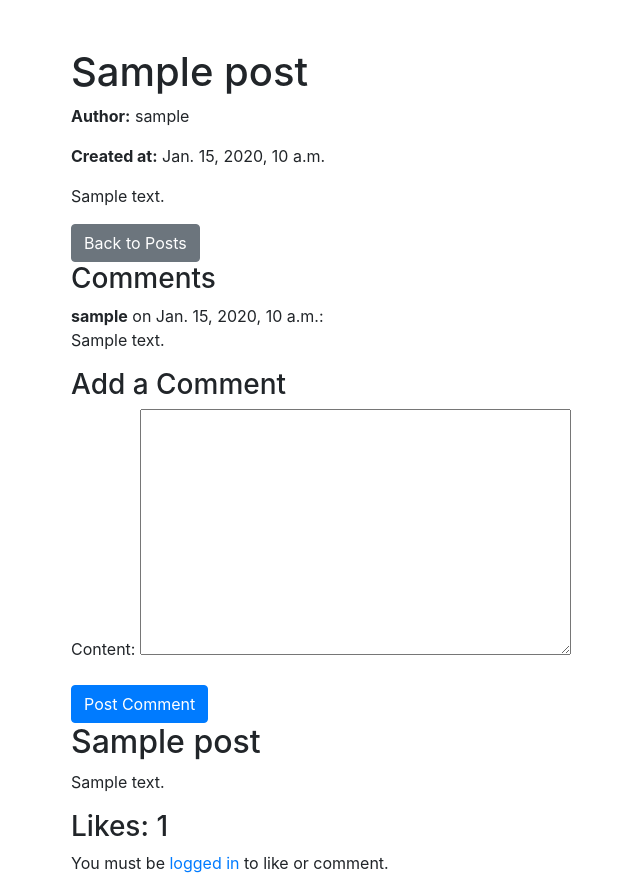
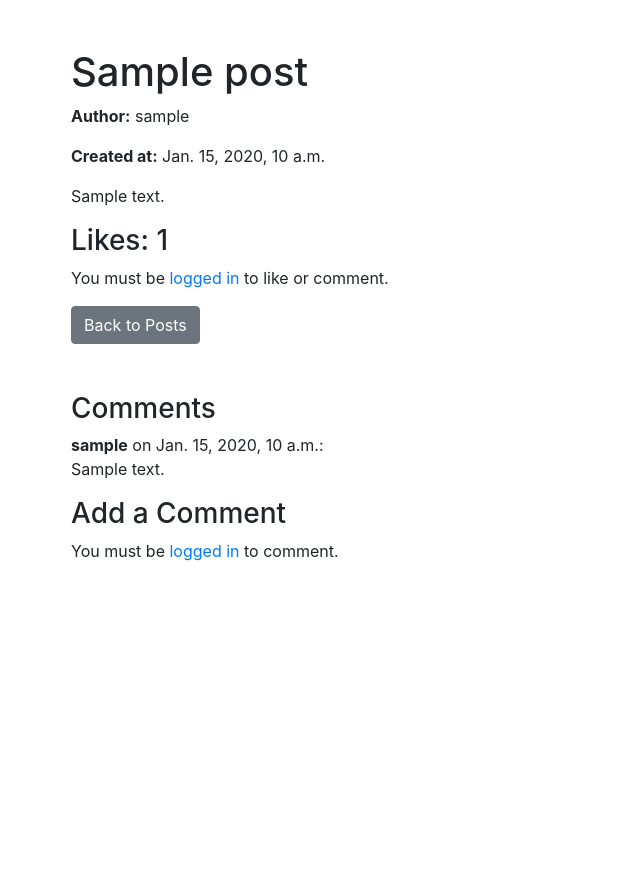
Before and after one commit to goldenjeffempire/echoverse-platform, a Django app: template echo_config/Echoverse/templates/echoverse/post_detail.html in a window 1280 px wide. Shown: the whole page, without its empty margins (14-654 px from the left). After the commit the page ends 561 px from the top, so only its background shows below. Run offline with Django 4.2, Linux system fonts and the light colour scheme; the template is opened without the code that fills it: values that come from a table or form of the project are taken from there, others are empty; tables that the repository leaves empty hold one stand-in row (values such as "Sample post"); some libraries are stand-ins or nearby versions.

Commit message:
Implemented user authentication with registration, login, and logout functionality

```diff
--- a/echo_config/Echoverse/templates/echoverse/post_detail.html
+++ b/echo_config/Echoverse/templates/echoverse/post_detail.html
@@ -12,11 +12,26 @@
         <p><strong>Author:</strong> {{ post.author.username }}</p>
         <p><strong>Created at:</strong> {{ post.created_at }}</p>
         <p>{{ post.content }}</p>
+        <h3>Likes: {{ post.likes.count }}</h3>
+
+        {% if user.is_authenticated %}
+            <form method="post" class="mb-3">
+                {% csrf_token %}
+                {% if liked %}
+                    <button type="submit" name="unlike" class="btn btn-secondary" disabled>Liked</button>
+                {% else %}
+                    <button type="submit" name="like" class="btn btn-primary">Like</button>
+                {% endif %}
+            </form>
+        {% else %}
+            <p>You must be <a href="{% url 'login' %}">logged in</a> to like or comment.</p>
+        {% endif %}
+
         <a href="{% url 'post_list' %}" class="btn btn-secondary">Back to Posts</a>
 
-        <h3>Comments</h3>
+        <h3 class="mt-5">Comments</h3>
         {% for comment in comments %}
-            <div>
+            <div class="mb-2">
                 <strong>{{ comment.author.username }}</strong> on {{ comment.created_at }}:
                 <p>{{ comment.content }}</p>
             </div>
@@ -25,44 +40,14 @@
         {% endfor %}
 
         <h3>Add a Comment</h3>
-        <form method="post">
-            {% csrf_token %}
-            {{ comment_form.as_p }}
-            <button type="submit" class="btn btn-primary">Post Comment</button>
-        </form>
-
-        <h2>{{ post.title }}</h2>
-        <p>{{ post.content }}</p>
-
-        <h3>Likes: {{ post.likes.count }}</h3>
         {% if user.is_authenticated %}
-        <form method="post">
-            {% csrf_token %}
-            {% if liked %}
-                <button type="submit" name="unlike" class="btn btn-secondary" disabled>Liked</button>
-            {% else %}
-                <button type="submit" name="like" class="btn btn-primary">Like</button>
-            {% endif %}
-        </form>
-
-        <h3>Comments</h3>
-        {% for comment in comments %}
-            <div>
-                <strong>{{ comment.author.username }}</strong> on {{ comment.created_at }}:
-                <p>{{ comment.content }}</p>
-            </div>
-        {% empty %}
-            <p>No comments yet.</p>
-        {% endfor %}
-
-        <h3>Add a Comment</h3>
             <form method="post">
                 {% csrf_token %}
                 {{ comment_form.as_p }}
                 <button type="submit" class="btn btn-primary">Post Comment</button>
             </form>
         {% else %}
-        <p>You must be <a href="{% url 'login' %}">logged in</a> to like or comment.</p>
+            <p>You must be <a href="{% url 'login' %}">logged in</a> to comment.</p>
         {% endif %}
     </div>
 </body>
```
Lines whose indentation alone changed are shown as unchanged.
